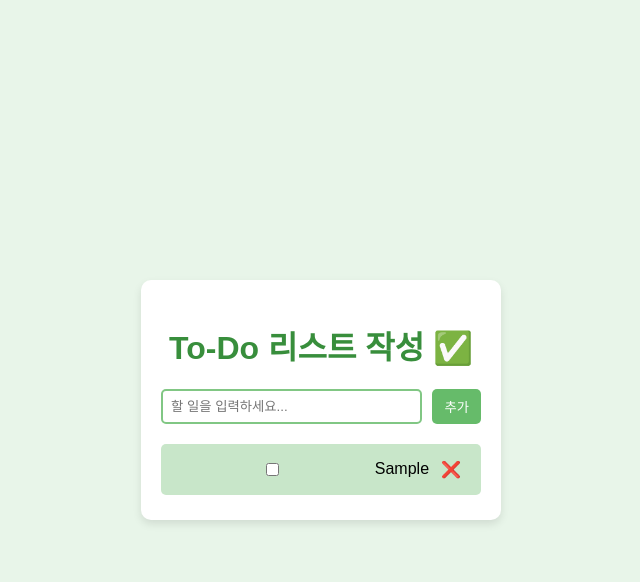
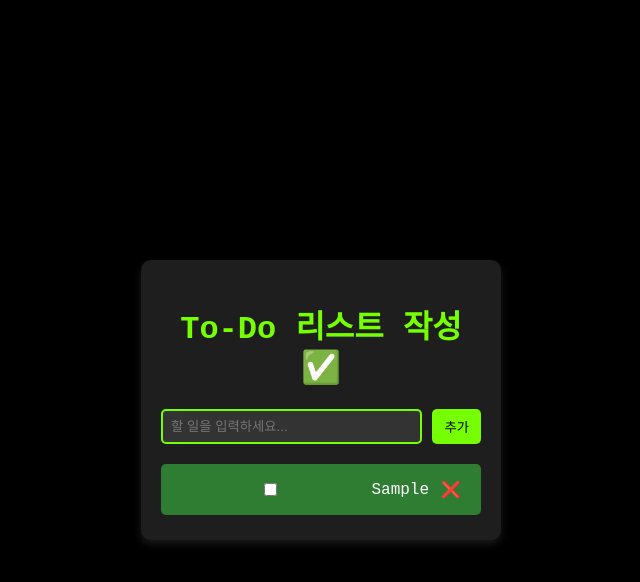
Before and after one commit to fffx2/SMWU-static-test, a website built with Vite: page index.html in a window 1280 px wide. Both pictures are taken after typing "Sample" into the empty fields and a click on the button "추가". Shown: the whole page, without its empty margins (319-959 px from the left). Built offline with nearby package versions, Linux system fonts and the light colour scheme.

Commit message:
Update style.css

```diff
--- a/style.css
+++ b/style.css
@@ -1,7 +1,7 @@
 /* 전체 배경 */
 body {
-    font-family: 'Arial', sans-serif;
-    background-color: #e8f5e9; /* 연한 녹색 */
+    font-family: 'Courier New', Courier, monospace; /* 소스코드 폰트 */
+    background-color: #000000; /* 블랙 */
     display: flex;
     justify-content: center;
     align-items: center;
@@ -11,17 +11,17 @@ body {
 
 /* 컨테이너 */
 .container {
-    background-color: #ffffff;
+    background-color: #1e1e1e; /* 다크 그레이 */
     padding: 20px;
     border-radius: 10px;
-    box-shadow: 0 4px 8px rgba(0, 0, 0, 0.1);
+    box-shadow: 0 4px 8px rgba(255, 255, 255, 0.1);
     width: 320px;
     text-align: center;
 }
 
 /* 제목 */
 h1 {
-    color: #388e3c; /* 진한 녹색 */
+    color: #76ff03; /* 밝은 녹색 */
 }
 
 /* 입력 필드 & 버튼 */
@@ -34,13 +34,15 @@ h1 {
 input {
     flex: 1;
     padding: 8px;
-    border: 2px solid #81c784;
+    border: 2px solid #76ff03;
     border-radius: 5px;
+    background-color: #333;
+    color: white;
 }
 
 button {
-    background-color: #66bb6a; /* 버튼 녹색 */
-    color: white;
+    background-color: #76ff03; /* 밝은 녹색 */
+    color: black;
     border: none;
     padding: 8px 12px;
     cursor: pointer;
@@ -48,7 +50,7 @@ button {
 }
 
 button:hover {
-    background-color: #4caf50;
+    background-color: #64dd17;
 }
 
 /* 할 일 목록 스타일 */
@@ -62,15 +64,16 @@ ul {
     display: flex;
     align-items: center;
     justify-content: space-between;
-    background-color: #c8e6c9;
+    background-color: #2e7d32;
     padding: 8px;
     margin-bottom: 5px;
     border-radius: 5px;
+    color: white;
 }
 
 .todo-item.completed span {
     text-decoration: line-through;
-    color: #666;
+    color: #aaa;
 }
 
 /* 삭제 버튼 */
@@ -79,8 +82,8 @@ ul {
     border: none;
     cursor: pointer;
     font-size: 16px;
-    color: #d32f2f;
+    color: #ff5252;
 }
 .delete-btn:hover {
-    color: #b71c1c;
+    color: #d50000;
 }
```
